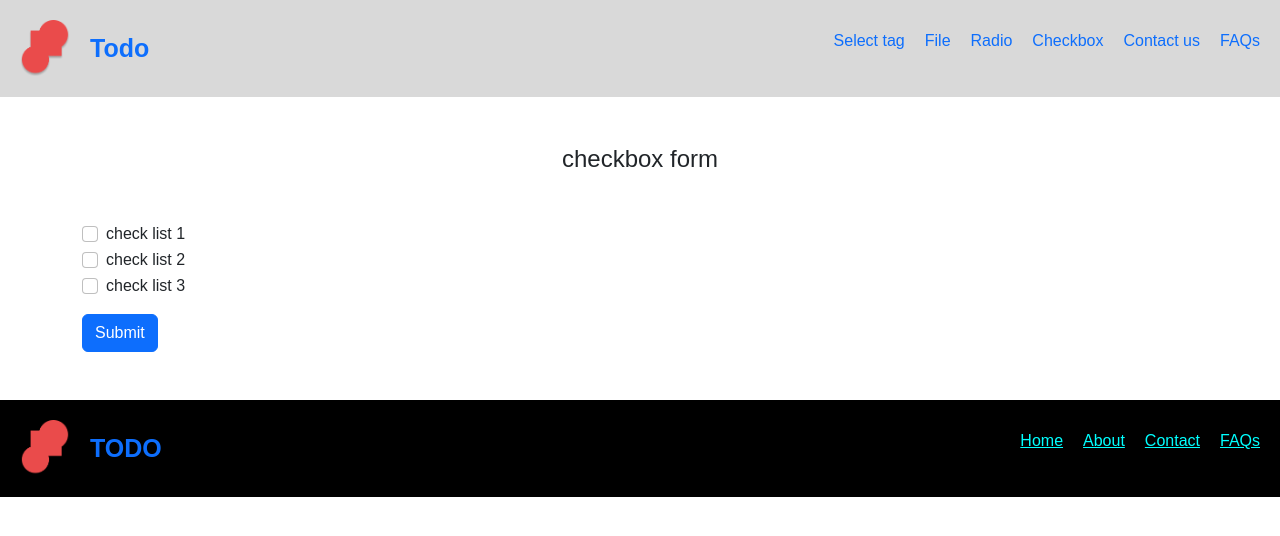
After one commit to anil-bothe/todo, a Django app: page /checkbox/input/ in a window 1280 px wide. The commit adds this page. Shown: the top 536 px of the page. Run offline with Django 4.2, Linux system fonts and the light colour scheme; some libraries are stand-ins or nearby versions.

Commit message:
forms elements

```diff
--- /dev/null
+++ b/app/controllers/forms.py
@@ -0,0 +1,24 @@
+from django.shortcuts import render
+
+
+def upload_file(request):
+    if request.method == 'POST':
+        print("POST data: ", request.POST)
+        print("File data: ", request.FILES)
+    return render(request, "pages/upload.html")
+
+def select_tag(request):
+    if request.method == 'POST':
+        print("POST data: ", request.POST)
+    return render(request, "pages/select.html")
+
+def radio_input(request):
+    if request.method == 'POST':
+        print("POST data: ", request.POST)
+    return render(request, "pages/radio.html")
+
+def checkbox_input(request):
+    if request.method == 'POST':
+        print("POST data: ", request.POST)
+        print("mylist", request.POST.getlist("mylist")) # for access all checkbox.. we get list here
+    return render(request, "pages/checkbox.html")
--- a/app/templates/includes/navbar.html
+++ b/app/templates/includes/navbar.html
@@ -6,7 +6,10 @@
         <a style="font-weight: 700; font-size: 25px" href="{% url 'home' %}">Todo</a>
     </div>
     <ul class="nav-list">
-        <li><a href="/">About</a></li>
+        <li><a href="{% url 'select_tag' %}">Select tag</a></li>
+        <li><a href="{% url 'upload_file' %}">File </a></li>
+        <li><a href="{% url 'radio_input' %}">Radio </a></li>
+        <li><a href="{% url 'checkbox_input' %}">Checkbox</a></li>
         <li><a href="/">Contact us</a></li>
         <li><a href="/">FAQs</a></li>
     </ul>
--- /dev/null
+++ b/app/templates/pages/checkbox.html
@@ -0,0 +1,45 @@
+{% extends "base.html" %}
+{% load static %}
+{% block title %} Forms {% endblock title %}
+{% block css %}
+{% endblock css %}
+{% block content %}
+<div class="my-5 text-center">
+    <h4>checkbox form</h4>
+    {% if msg %}
+    <p>{{msg}}</p>
+    {% endif %}
+</div>
+<div class="my-5">
+    <form action="" method="POST" enctype="multipart/form-data">
+        {% csrf_token %}
+
+        <div class="mb-3">
+            <div class="form-check">
+                <input class="form-check-input" name="mylist" type="checkbox" value="0" id="flexCheckDisabled">
+                <label class="form-check-label" for="flexCheckDisabled">
+                    check list 1
+                </label>
+            </div>
+            <div class="form-check">
+                <input class="form-check-input" name="mylist" type="checkbox" value="1" id="flexCheckCheckedDisabled">
+                <label class="form-check-label" for="flexCheckCheckedDisabled">
+                    check list 2
+                </label>
+            </div>
+
+            <div class="form-check">
+                <input class="form-check-input" name="mylist" type="checkbox" value="2" id="adsf2">
+                <label class="form-check-label" for="adsf2">
+                    check list 3
+                </label>
+            </div>
+        </div>
+
+        <button type="submit" class="btn btn-primary">Submit</button>
+    </form>
+</div>
+{% endblock content %}
+{% block js %}
+
+{% endblock js %}
--- a/app/templates/pages/index.html
+++ b/app/templates/pages/index.html
@@ -29,7 +29,7 @@
             {% for i in data %}
             <tr>
                 <th scope="row">{{forloop.counter}}</th>
-                <td>{{i.name}}</td>
+                <td>{{i.name|safe}}</td>
                 <td>{{i.age}}</td>
                 <td>{{i.email}}</td>
                 <td>{{i.address}}</td>
--- a/app/urls.py
+++ b/app/urls.py
@@ -1,3 +1,4 @@
+from app.controllers.forms import checkbox_input, radio_input, select_tag, upload_file
 from app.controllers.todo import delete_todo, edit_todo, index
 from django.urls import path
 
@@ -6,3 +7,11 @@ urlpatterns = [
     path("person/<int:person_id>/", delete_todo, name="delete-todo"),
     path("person/edit/<int:person_id>/", edit_todo, name="edit-todo"),
 ]
+
+# forms urls
+urlpatterns += [
+    path("upload/", upload_file, name="upload_file"),
+    path("select/tag/", select_tag, name="select_tag"),
+    path("radio/input/", radio_input, name="radio_input"),
+    path("checkbox/input/", checkbox_input, name="checkbox_input"),
+]
```
Also changed, not shown: app/models.py (+9 -0 lines), app/templates/pages/radio.html (added, +31 -0 lines), app/templates/pages/select.html (added, +29 -0 lines), app/templates/pages/upload.html (added, +30 -0 lines), db.sqlite3.
